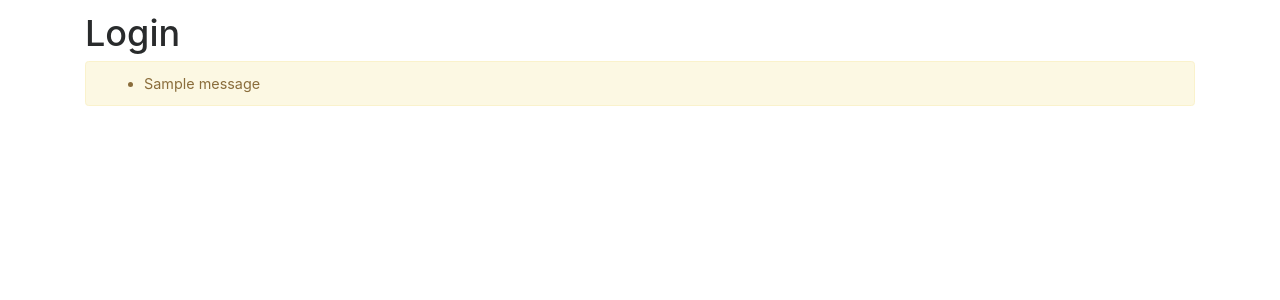
After one commit to leadhub-code/firewatch-hub, a Flask app: page /login/ in a window 1280 px wide. The commit adds this page. Shown: the top 300 px of the page. Run offline with Flask 2, Linux system fonts and the light colour scheme; one stand-in notice (Sample message) is shown; parts of the project's set-up code (start-up, migrations or seed data) failed here and were passed over; some libraries are stand-ins or nearby versions.

Commit message:
add sign in via Google OAuth2

```diff
--- a/firewatch-hub.sample.yaml
+++ b/firewatch-hub.sample.yaml
@@ -8,8 +8,16 @@
 # "ca_cert_file: /some/cert" translates to "/some/cert".
 
 firewatch_hub:
+    secret_file: local/secret.txt
     hub_mongodb:
         uri: mongodb://127.0.0.1:27017/
         db_name: firewatch_hub_dev
         ssl:
             ca_cert_file: null # or path to cert file
+    login:
+        allowed_emails:
+            - you@example.com
+        oauth2_google:
+            client_id: null
+            client_secret: null
+            redirect_uri: "http://localhost:5000/login/google/callback"
--- a/firewatch_hub/app_factory.py
+++ b/firewatch_hub/app_factory.py
@@ -17,10 +17,13 @@ def get_app(conf_file_path):
     model = get_model_from_conf(conf)
 
     app = flask.Flask(__name__)
+    app.secret_key = conf.secret_file.get_value()
+
     app.register_blueprint(views_bp)
 
     @app.before_request
     def before():
+        flask.g.conf = conf
         flask.g.model = model
 
     return app
--- a/firewatch_hub/static/firewatch.css
+++ b/firewatch_hub/static/firewatch.css
@@ -8,3 +8,6 @@ td pre {
     margin-bottom: 0;
     white-space: pre-line;
 }
+ul.flashes {
+    margin-bottom: 0;
+}
--- /dev/null
+++ b/firewatch_hub/templates/login.html
@@ -0,0 +1,21 @@
+{% extends "base.html" %}
+{% block content %}
+  <h1>Login</h1>
+
+  {% with messages = get_flashed_messages() %}
+    {% if messages %}
+      <div class="alert alert-warning" role="alert">
+        <ul class="flashes">
+          {% for message in messages %}
+            <li>{{ message }}</li>
+          {% endfor %}
+        </ul>
+      </div>
+    {% endif %}
+  {% endwith %}
+
+  {% if google_login_url %}
+  <p><a href="{{ google_login_url }}">Login with Google</a></p>
+  {% endif %}
+
+{% endblock %}
--- a/firewatch_hub/views.py
+++ b/firewatch_hub/views.py
@@ -1,9 +1,13 @@
 from datetime import datetime
 import flask
-from flask import Blueprint, render_template, request, jsonify, g
+from flask import Blueprint, render_template, request, jsonify, g, url_for
+import logging
 import simplejson as json
 
 from .util import smart_repr
+
+
+logger = logging.getLogger(__name__)
 
 
 bp = Blueprint('views', __name__)
@@ -11,11 +15,90 @@ bp = Blueprint('views', __name__)
 
 @bp.route('/')
 def index():
-    return flask.redirect('/dashboard/')
+    if flask.session.get('logged_in_user'):
+        return flask.redirect('/dashboard/')
+    else:
+        return flask.redirect('/login/')
+
+
+@bp.route('/logout')
+def logout():
+    flask.session['logged_in_user'] = None
+    return flask.redirect('/')
+
+
+@bp.route('/login/')
+def login():
+    google_login_url = None
+    if g.conf.login.oauth2_google:
+        google_login_url = url_for('.login_via_google')
+    return render_template('login.html',
+        google_login_url=google_login_url)
+
+
+@bp.route('/login/via-google')
+def login_via_google():
+    flask.session['logged_in_user'] = None
+    google = get_google_oauth2_session()
+    authorization_url, state = google.authorization_url(
+        "https://accounts.google.com/o/oauth2/v2/auth")
+    flask.session['google_oauth2_state'] = state
+    return flask.redirect(authorization_url)
+
+
+def get_google_oauth2_session():
+    from requests_oauthlib import OAuth2Session
+    google = OAuth2Session(
+        g.conf.login.oauth2_google.client_id,
+        scope=["https://www.googleapis.com/auth/userinfo.email"],
+        redirect_uri=g.conf.login.oauth2_google.redirect_uri,
+        state=flask.session.get('google_oauth2_state'))
+    return google
+
+
+@bp.route('/login/google/callback')
+def login_google_callback():
+    # Fetch the access token
+    token_url = "https://www.googleapis.com/oauth2/v4/token"
+    google = get_google_oauth2_session()
+    try:
+        token = google.fetch_token(token_url,
+            client_secret=g.conf.login.oauth2_google.client_secret,
+            authorization_response=flask.request.url)
+        r = google.get('https://www.googleapis.com/oauth2/v1/userinfo')
+        r.raise_for_status()
+        rj = r.json()
+        logger.debug('userinfo: %r', rj)
+        if not rj.get('email'):
+            raise Exception('No email received from userinfo')
+        if not rj.get('verified_email'):
+            raise Exception('E-mail {!r} is not verified'.format(rj['email']))
+        user = {
+            'email': rj['email'],
+            'google_id': rj['id'],
+            'google_token': token,
+        }
+    except Exception as e:
+        logger.exception('Failed to fetch token or userinfo: %r', e)
+        flask.flash('Error in Google auth callback: [{}] {}'.format(
+            e.__class__.__name__, e))
+        return flask.redirect('/login/')
+    ok = False
+    if user['email'] in g.conf.login.allowed_emails:
+        ok = True
+    flask.session.pop('google_oauth2_state', None)
+    if ok:
+        flask.session['logged_in_user'] = user
+        return flask.redirect('/dashboard/')
+    else:
+        flask.flash('Access not yet allowed for {}'.format(user['email']))
+        return flask.redirect('/login/')
 
 
 @bp.route('/dashboard/')
 def dashboard():
+    if not flask.session.get('logged_in_user'):
+        return flask.redirect('/login/')
     events = list(g.model.c_events.find(limit=100, sort=[('_id', -1)]))
     return render_template('index.html',
         events=[event_template_data(ev) for ev in events])
--- a/setup.py
+++ b/setup.py
@@ -28,6 +28,7 @@ setup(
         'flask',
         'pymongo',
         'pyyaml',
+        'requests_oauthlib',
         'simplejson',
     ],
     extras_require={
```
Also changed, not shown: firewatch_hub/configuration.py (+45 -2 lines), 1 other file.
